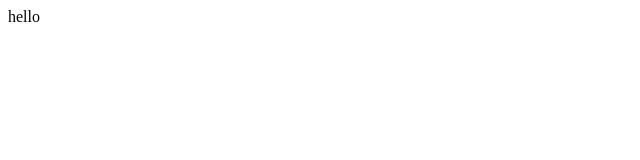
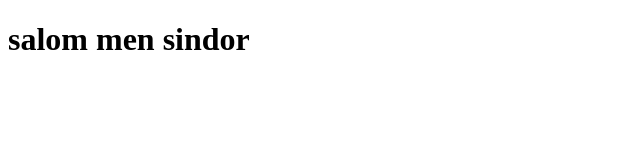
Before and after one commit to Sindor00/my_website, a plain HTML site: page index.html in a window 1280 px wide. Shown: the whole page, without its empty margins (0-640 px from the left). Drawn offline with Linux system fonts and the light colour scheme.

Commit message:
yangiladim

```diff
--- a/index.html
+++ b/index.html
@@ -7,7 +7,7 @@
 </head>
 <body>
 
-    hello
+    <h1>salom men sindor</h1>
 
 </body>
 </html>
```
